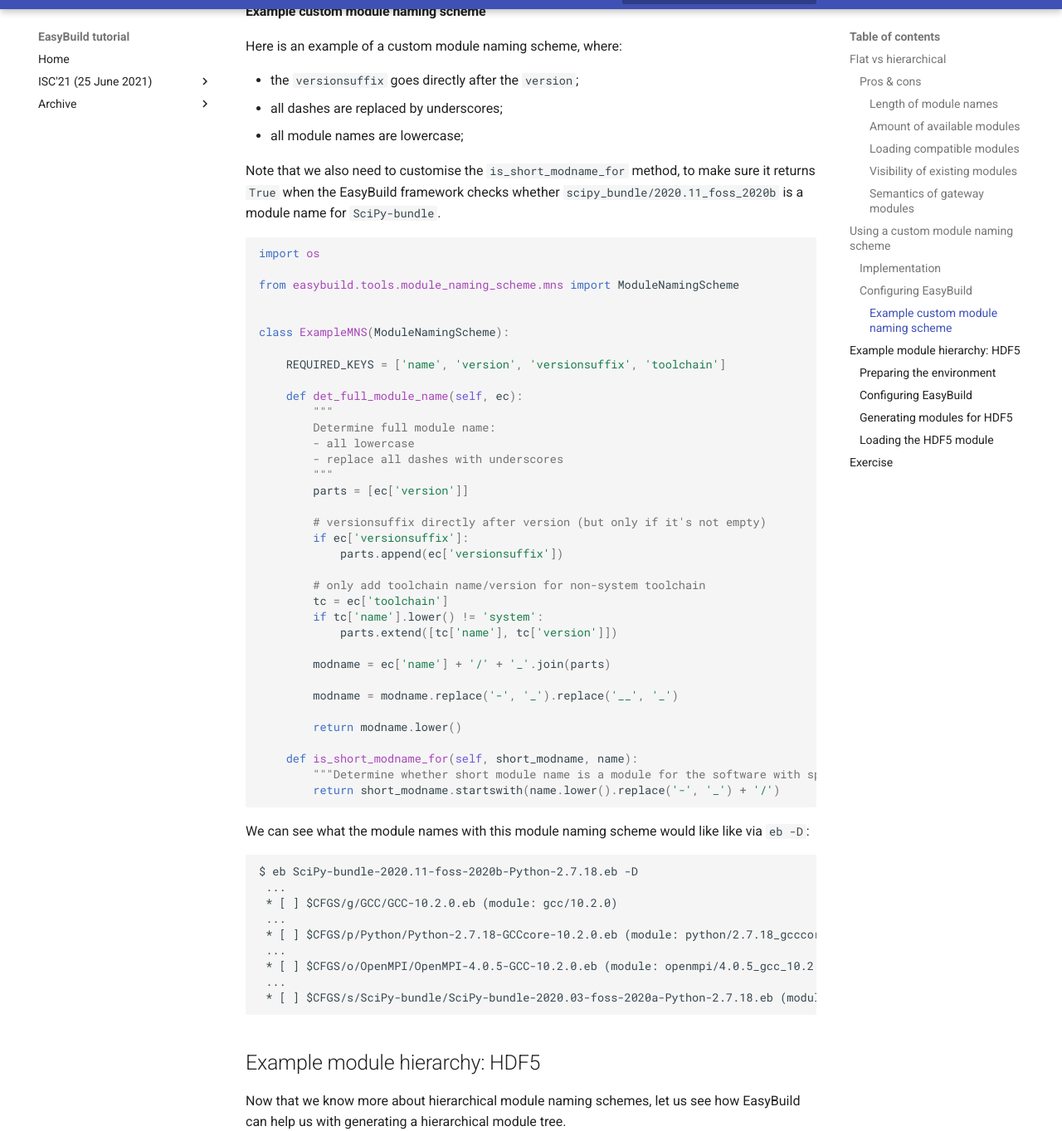
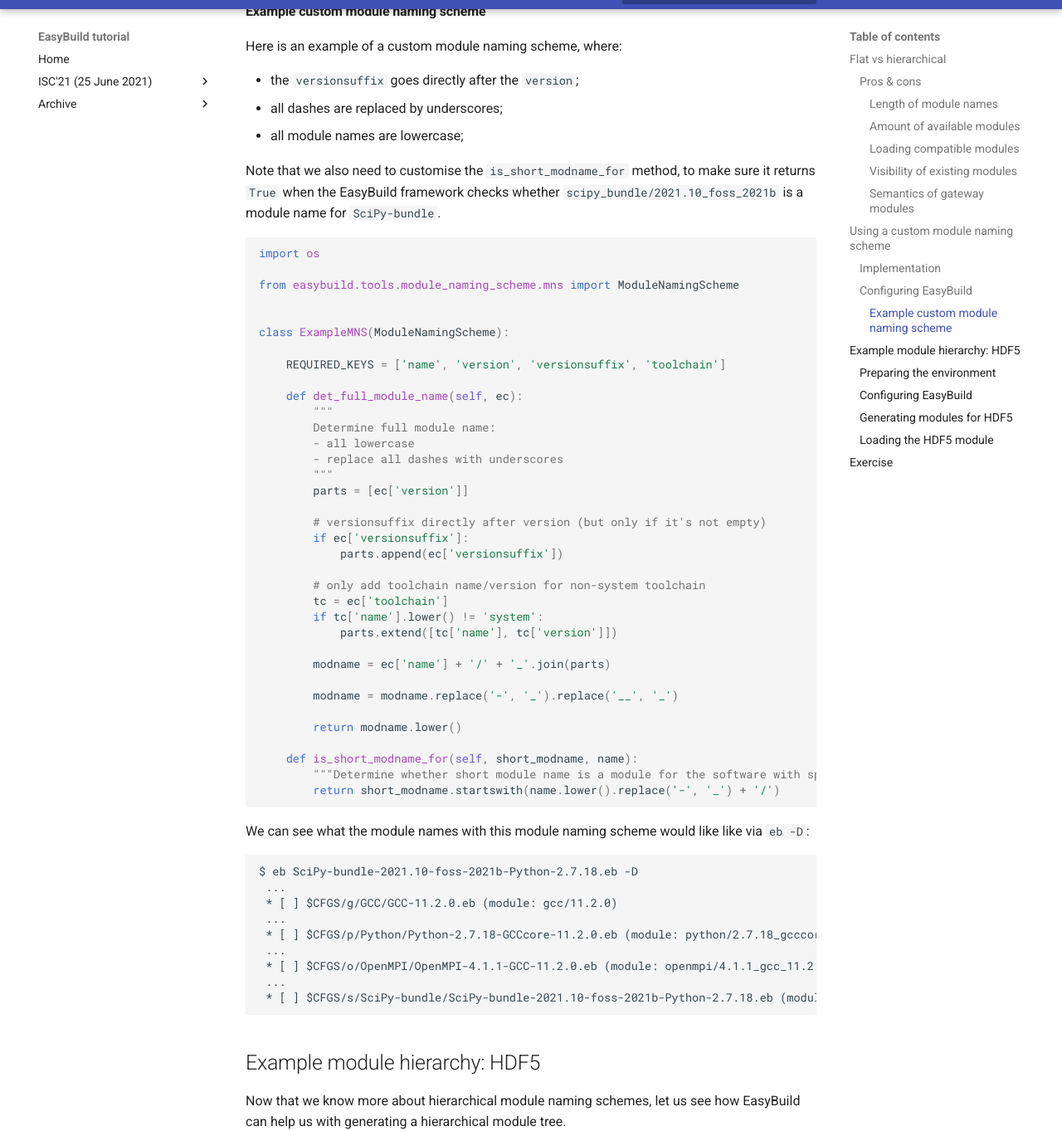
Before and after one commit to easybuilders/easybuild-tutorial, an MkDocs documentation site: the page built from docs/2022-isc22/module_naming_schemes.md, in a window 1280 px wide and 1400 px high, scrolled down 5177 px. Shown: the part 37-1400 px from the top of the window at 83% size. Built offline with MkDocs 1.6.1 and Material for MkDocs 9.7.7, drawn with Linux system fonts in a browser that asks for light colours.

Commit message:
Update example for custom MNS to 2021b

````diff
--- a/docs/2022-isc22/module_naming_schemes.md
+++ b/docs/2022-isc22/module_naming_schemes.md
@@ -210,7 +210,7 @@ Here is an example of a custom module naming scheme, where:
 
 Note that we also need to customise the ``is_short_modname_for`` method,
 to make sure it returns ``True`` when the EasyBuild framework checks whether
-``scipy_bundle/2020.11_foss_2020b`` is a module name for ``SciPy-bundle``.
+``scipy_bundle/2021.10_foss_2021b`` is a module name for ``SciPy-bundle``.
 
 ```python
 import os
@@ -253,15 +253,15 @@ class ExampleMNS(ModuleNamingScheme):
 We can see what the module names with this module naming scheme would like like via ``eb -D``:
 
 ```
-$ eb SciPy-bundle-2020.11-foss-2020b-Python-2.7.18.eb -D
+$ eb SciPy-bundle-2021.10-foss-2021b-Python-2.7.18.eb -D
  ...
- * [ ] $CFGS/g/GCC/GCC-10.2.0.eb (module: gcc/10.2.0)
+ * [ ] $CFGS/g/GCC/GCC-11.2.0.eb (module: gcc/11.2.0)
  ...
- * [ ] $CFGS/p/Python/Python-2.7.18-GCCcore-10.2.0.eb (module: python/2.7.18_gcccore_10.2.0)
+ * [ ] $CFGS/p/Python/Python-2.7.18-GCCcore-11.2.0.eb (module: python/2.7.18_gcccore_11.2.0)
  ...
- * [ ] $CFGS/o/OpenMPI/OpenMPI-4.0.5-GCC-10.2.0.eb (module: openmpi/4.0.5_gcc_10.2.0)
+ * [ ] $CFGS/o/OpenMPI/OpenMPI-4.1.1-GCC-11.2.0.eb (module: openmpi/4.1.1_gcc_11.2.0)
  ...
- * [ ] $CFGS/s/SciPy-bundle/SciPy-bundle-2020.03-foss-2020a-Python-2.7.18.eb (module: scipy_bundle/2020.03_python_2.7.18_foss_2020a)
+ * [ ] $CFGS/s/SciPy-bundle/SciPy-bundle-2021.10-foss-2021b-Python-2.7.18.eb (module: scipy_bundle/2021.10_python_2.7.18_foss_2021b)
 ```
 
 ## Example module hierarchy: HDF5
````
